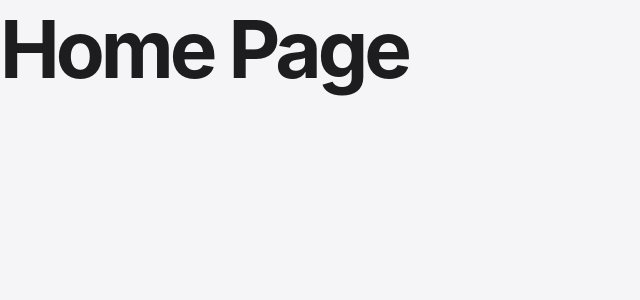
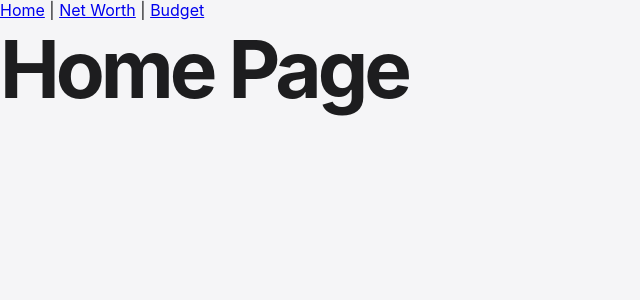
Before and after one commit to fejide/net-worth-calculator, a React (Vite) app: page / in a window 1280 px wide. Shown: the top 300 px of the page, without its empty margins (0-640 px from the left). Built offline with nearby package versions, Linux system fonts and the light colour scheme.

Commit message:
feat: Display navigation bar on all pages.
Signed-off-by: Joshua Brown <97815918+fejide@users.noreply.github.com>

```diff
--- a/src/App.tsx
+++ b/src/App.tsx
@@ -1,15 +1,20 @@
 import { Route, Routes } from "react-router-dom";
+import Navbar from "./components/Navbar";
 import HomePage from "./pages/HomePage";
 import NetWorthPage from "./pages/NetWorthPage";
 import BudgetPage from "./pages/BudgetPage";
 
 function App() {
   return (
-    <Routes>
-      <Route path="/" element={<HomePage />} />
-      <Route path="/net-worth" element={<NetWorthPage />} />
-      <Route path="/budget" element={<BudgetPage />} />
-    </Routes>
+    <>
+      <Navbar />
+
+      <Routes>
+        <Route path="/" element={<HomePage />} />
+        <Route path="/net-worth" element={<NetWorthPage />} />
+        <Route path="/budget" element={<BudgetPage />} />
+      </Routes>
+    </>
   );
 }
 
```
